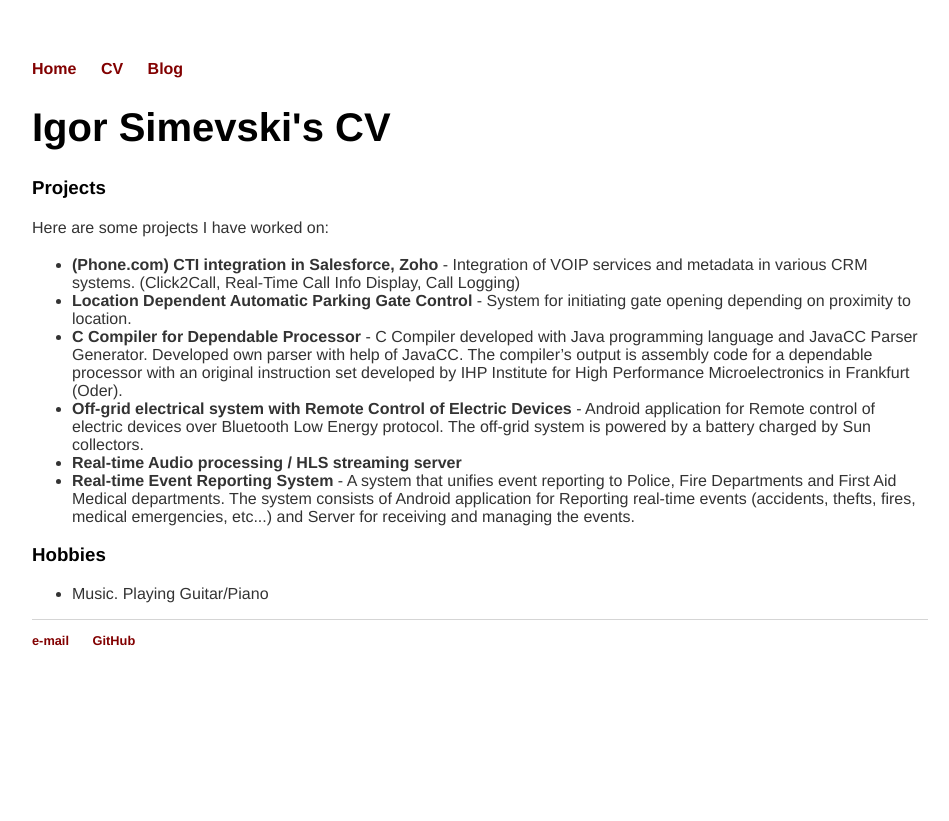
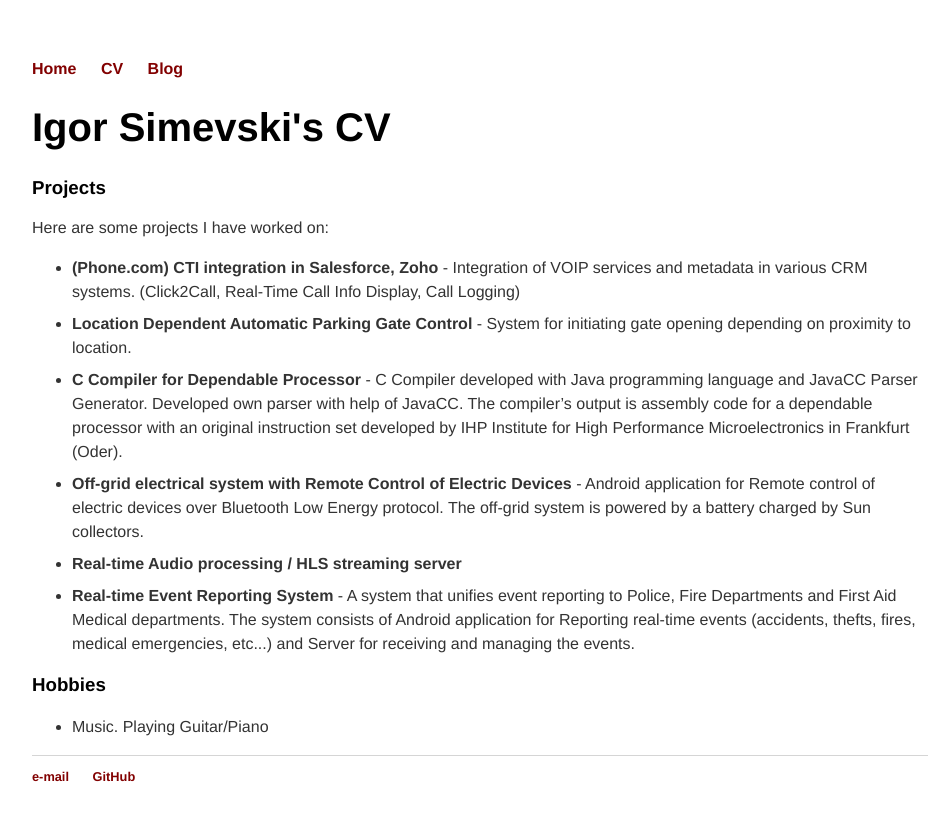
Before and after one commit to igorsimevski/igorsimevski.github.io, a Jekyll site: the page built from cv/index.html, in a window 1280 px wide. Shown: the top 821 px of the page, without its empty margins (160-1109 px from the left). Built offline with Jekyll 4.4.1, drawn with Linux system fonts in a browser that asks for light colours.

Commit message:
Update main.css

```diff
--- a/css/main.css
+++ b/css/main.css
@@ -42,7 +42,7 @@ ul.posts {
 ul.posts li {
     list-style: none;
 }
-ul.projects li {
+ul.default-list li {
     line-height: 1.5em;
     margin-bottom: 8px;
 }
```
